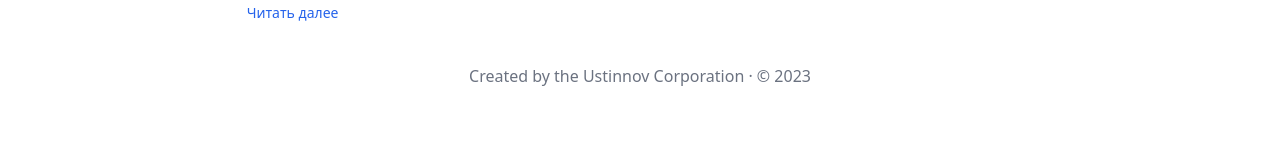
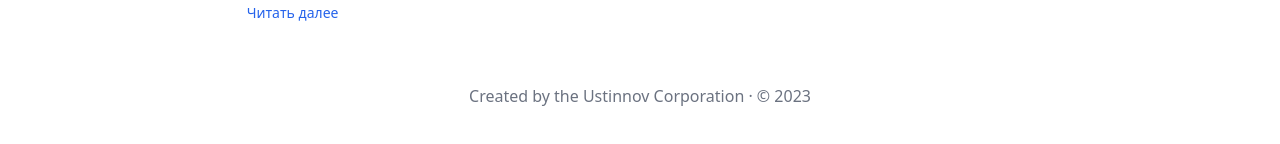
Before and after one commit to mianger22/article_pipeline, a React (Create React App) app: page / in a window 1280 px wide. Shown: the part 556-700 px from the top of the page. Built offline with nearby package versions, Linux system fonts and the light colour scheme.

Commit message:
added vertical aligns footer

```diff
--- a/src/layout.tsx
+++ b/src/layout.tsx
@@ -37,7 +37,7 @@ export default function Layout() {
           } />
         </Routes>
       </main>
-      <footer className="px-5 text-gray-500 font-thin flex items-center justify-center">
+      <footer className="px-5 mt-10 mb-12 text-gray-500 font-thin flex items-center justify-center">
         Created by the Ustinnov Corporation · © 2023
       </footer>
     </>
```
